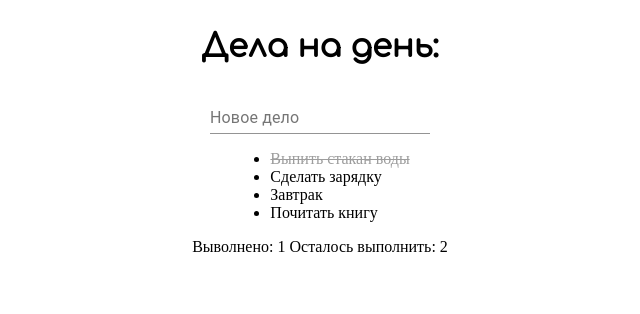
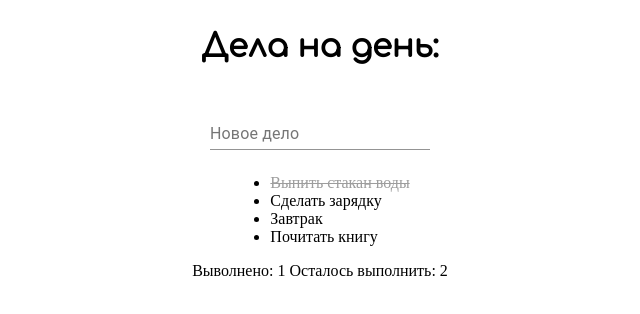
Before and after one commit to WebHeroSchool/ReactApp-n, a React (Create React App) app: page / in a window 1280 px wide. Shown: the top 314 px of the page, without its empty margins (320-960 px from the left). Built offline with nearby package versions, Linux system fonts and the light colour scheme.

Commit message:
change TextField component

```diff
--- a/src/components/InputItem/InputItem.js
+++ b/src/components/InputItem/InputItem.js
@@ -3,10 +3,9 @@ import TextField from '@material-ui/core/TextField';
 
 const InputItem = () => (<span>
 	<TextField
-          id="standard-password-input"
           label="Новое дело"
-          type="password"
-          autoComplete="current-password"
+          id="margin-normal"
+          margin="normal"
     />
 </span>);
 
```
